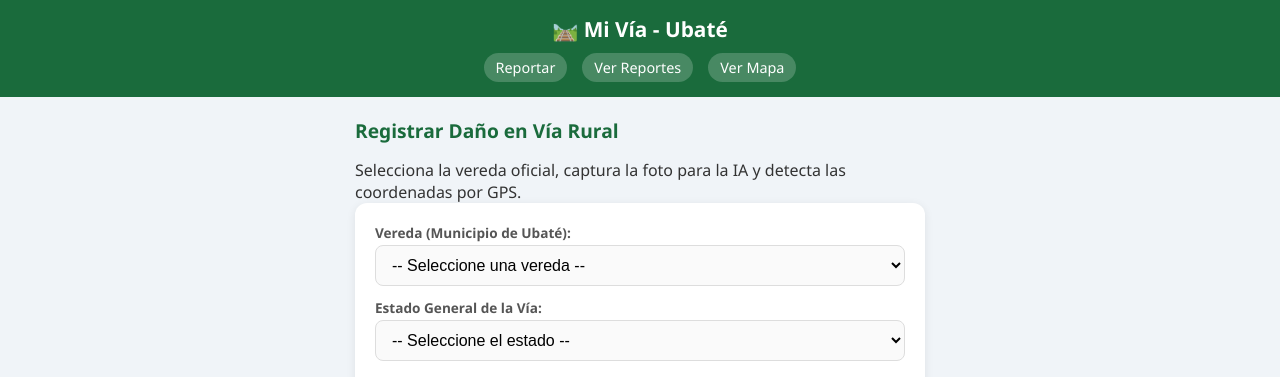
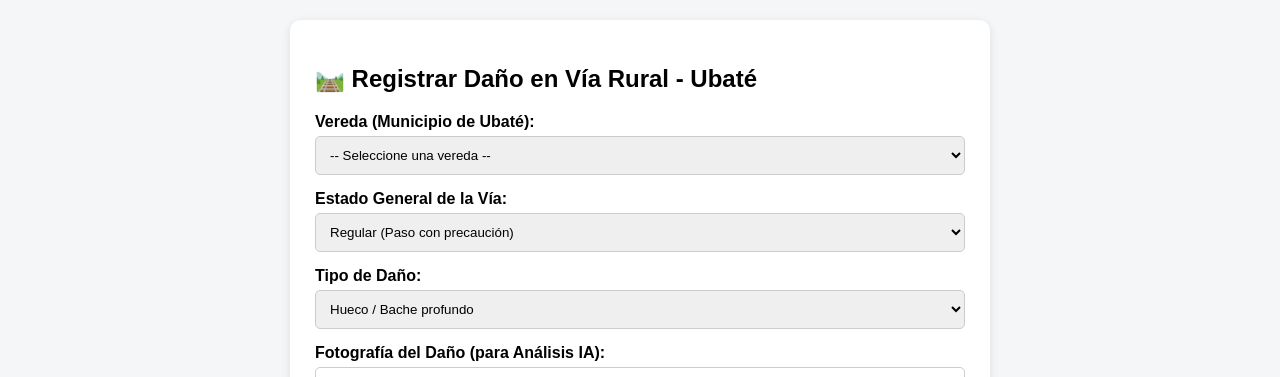
Before and after one commit to DIEGOF-LGTM/proyecto-vias-rurales, a Flask app: page / in a window 1280 px wide. Shown: the top 377 px of the page. Run offline with Flask 3, Linux system fonts and the light colour scheme.

Commit message:
Agregar selector de mapa interactivo y correccion de ruta /reportar

```diff
--- a/app.py
+++ b/app.py
@@ -8,40 +8,29 @@ import database
 
 app = Flask(__name__)
 
-# Configuración de carpeta de imágenes
 UPLOAD_FOLDER = os.path.join('static', 'uploads')
 app.config['UPLOAD_FOLDER'] = UPLOAD_FOLDER
 os.makedirs(UPLOAD_FOLDER, exist_ok=True)
 
-# Inicializar base de datos
 database.init_db()
 
 def analizar_imagen_danio(ruta_imagen):
-    """
-    Análisis básico con OpenCV: mide bordes y severidad de textura
-    """
     try:
         img = cv2.imread(ruta_imagen)
         if img is None:
-            return "No analizado"
-
-        # Convertir a escala de grises y aplicar deteccion de bordes Canny
+            return "Sin imagen válida"
         gray = cv2.cvtColor(img, cv2.COLOR_BGR2GRAY)
         edges = cv2.Canny(gray, 100, 200)
-
-        # Calcular porcentaje de bordes/grietas detectados
-        total_pixels = edges.size
-        edge_pixels = np.count_nonzero(edges)
-        porcentaje_dano = (edge_pixels / total_pixels) * 100
+        porcentaje_dano = (np.count_nonzero(edges) / edges.size) * 100
 
         if porcentaje_dano > 12.0:
-            return f"IA: Daño Severo/Crítico ({porcentaje_dano:.1f}% textura)"
+            return f"IA: Daño Severo ({porcentaje_dano:.1f}% textura)"
         elif porcentaje_dano > 5.0:
             return f"IA: Daño Moderado ({porcentaje_dano:.1f}% textura)"
         else:
-            return f"IA: Daño Menor / Vía Estable ({porcentaje_dano:.1f}% textura)"
-    except Exception as e:
-        return "IA: Error procesando imagen"
+            return f"IA: Daño Menor / Leve ({porcentaje_dano:.1f}% textura)"
+    except Exception:
+        return "IA: No analizado"
 
 @app.route('/')
 def index():
@@ -53,29 +42,24 @@ def reportar():
     estado = request.form.get('estado')
     dano = request.form.get('dano')
     descripcion = request.form.get('descripcion', '')
-    latitud = request.form.get('latitud')
-    longitud = request.form.get('longitud')
+    latitud = request.form.get('latitud', '5.3081')
+    longitud = request.form.get('longitud', '-73.8143')
     fecha = datetime.now().strftime('%Y-%m-%d %H:%M:%S')
 
-    # Procesar imagen subida
     foto = request.files.get('foto')
     nombre_foto = "sin_foto.jpg"
-    ia_evaluacion = "Sin imagen adjunta"
+    ia_evaluacion = "Sin foto adjunta"
 
     if foto and foto.filename != '':
         filename = secure_filename(f"{datetime.now().strftime('%Y%m%d_%H%M%S')}_{foto.filename}")
         ruta_guardado = os.path.join(app.config['UPLOAD_FOLDER'], filename)
         foto.save(ruta_guardado)
         nombre_foto = filename
-
-        # Analizar con OpenCV
         ia_evaluacion = analizar_imagen_danio(ruta_guardado)
 
-    # Guardar en SQLite
     database.guardar_reporte(
         via, estado, dano, descripcion,
-        float(latitud) if latitud else 0.0,
-        float(longitud) if longitud else 0.0,
+        float(latitud), float(longitud),
         fecha, nombre_foto, ia_evaluacion
     )
 
--- a/templates/index.html
+++ b/templates/index.html
@@ -3,32 +3,26 @@
 <head>
     <meta charset="UTF-8">
     <meta name="viewport" content="width=device-width, initial-scale=1.0">
-    <title>Mi Vía - Reportar Daño</title>
-    <link rel="stylesheet" href="{{ url_for('static', filename='style.css') }}">
+    <title>Mi Vía - Ubaté</title>
+    <link rel="stylesheet" href="https://unpkg.com/leaflet@1.9.4/dist/leaflet.css" />
+    <style>
+        body { font-family: Arial, sans-serif; margin: 20px; background: #f4f6f8; }
+        .container { max-width: 650px; margin: auto; background: white; padding: 25px; border-radius: 10px; box-shadow: 0 2px 8px rgba(0,0,0,0.1); }
+        .campo { margin-bottom: 15px; }
+        label { font-weight: bold; display: block; margin-bottom: 5px; }
+        select, input, textarea, button { width: 100%; padding: 10px; border-radius: 5px; border: 1px solid #ccc; box-sizing: border-box; }
+        button { background: #2e7d32; color: white; border: none; font-weight: bold; cursor: pointer; margin-top: 10px; }
+        button:hover { background: #1b5e20; }
+        .btn-gps { background: #0277bd; }
+        .btn-gps:hover { background: #01579b; }
+        #mapa-selector { height: 250px; border-radius: 8px; margin-top: 8px; }
+    </style>
 </head>
 <body>
+    <div class="container">
+        <h2>🛤️ Registrar Daño en Vía Rural - Ubaté</h2>
+        <form action="/reportar" method="POST" enctype="multipart/form-data">
 
-    <header class="navbar">
-        <h1>🛤️ Mi Vía - Ubaté</h1>
-        <nav>
-            <a href="/" class="btn-nav active">Reportar</a>
-            <a href="/reportes" class="btn-nav">Ver Reportes</a>
-            <a href="/mapa" class="btn-nav">Ver Mapa</a>
-        </nav>
-    </header>
-
-    <main class="container">
-        <section class="card-form">
-            <h2>Registrar Daño en Vía Rural</h2>
-            <p class="subtitle">Selecciona la vereda oficial, captura la foto para la IA y detecta las coordenadas por GPS.</p>
-
-            {% if error %}
-                <div class="alert alert-error">❌ {{ error }}</div>
-            {% endif %}
-
-            <form action="/reportar" method="POST" enctype="multipart/form-data" class="formulario-via">
-
-                <!-- Selector de Veredas Oficiales de Ubaté -->
             <div class="campo">
                 <label for="via">Vereda (Municipio de Ubaté):</label>
                 <select name="via" id="via" required>
@@ -45,23 +39,19 @@
                 </select>
             </div>
 
-                <!-- Estado de la vía -->
             <div class="campo">
                 <label for="estado">Estado General de la Vía:</label>
                 <select name="estado" id="estado" required>
-                        <option value="">-- Seleccione el estado --</option>
                     <option value="Bueno">Bueno (Transitable)</option>
-                        <option value="Regular">Regular (Paso con precaución)</option>
+                    <option value="Regular" selected>Regular (Paso con precaución)</option>
                     <option value="Malo">Malo (Dificultad alta)</option>
-                        <option value="Critico">Crítico (Paso restringido/cerrado)</option>
+                    <option value="Critico">Crítico (Paso restringido)</option>
                 </select>
             </div>
 
-                <!-- Tipos de Daño -->
             <div class="campo">
-                    <label for="dano">Tipo de Daño Específico:</label>
+                <label for="dano">Tipo de Daño:</label>
                 <select name="dano" id="dano" required>
-                        <option value="">-- Seleccione el tipo de daño --</option>
                     <option value="Hueco / Bache profundo">Hueco / Bache profundo</option>
                     <option value="Grietas / Fisuras">Grietas / Fisuras</option>
                     <option value="Pérdida de banca">Pérdida de banca</option>
@@ -73,68 +63,64 @@
                 </select>
             </div>
 
-                <!-- Cargar Foto -->
             <div class="campo">
-                    <label for="foto">Fotografía del Daño (Análisis de visión IA):</label>
-                    <input type="file" name="foto" id="foto" accept="image/*" capture="environment" onchange="previewImage(event)">
-                    <div id="preview-box" class="preview-box" style="display:none;">
-                        <img id="img-preview" src="#" alt="Previsualización">
-                    </div>
+                <label for="foto">Fotografía del Daño (para Análisis IA):</label>
+                <input type="file" name="foto" id="foto" accept="image/*">
             </div>
 
-                <!-- Ubicación por GPS -->
             <div class="campo">
-                    <label>Ubicación Geográfica (GPS):</label>
-                    <button type="button" onclick="obtenerUbicacion()" class="btn-gps">📍 Usar mi ubicación actual</button>
-                    <p id="status-gps" class="status-gps"></p>
+                <label>Ubicación del Daño:</label>
+                <button type="button" onclick="obtenerGPS()" class="btn-gps">📍 Usar mi ubicación actual (GPS)</button>
+                <p style="font-size: 0.85em; color: #555; margin: 5px 0;">O haz clic en el mapa para marcar el punto exacto:</p>
+                <div id="mapa-selector"></div>
             </div>
 
-                <input type="hidden" name="latitud" id="latitud" required>
-                <input type="hidden" name="longitud" id="longitud" required>
+            <input type="hidden" name="latitud" id="latitud" value="5.3081" required>
+            <input type="hidden" name="longitud" id="longitud" value="-73.8143" required>
 
             <div class="campo">
                 <label for="descripcion">Descripción detallada:</label>
-                    <textarea name="descripcion" id="descripcion" rows="3" placeholder="Describe puntos de referencia o detalles adicionales..."></textarea>
+                <textarea name="descripcion" id="descripcion" rows="3" placeholder="Puntos de referencia o detalles del problema..."></textarea>
             </div>
 
-                <button type="submit" class="btn-guardar">Guardar Reporte</button>
+            <button type="submit">Guardar Reporte</button>
         </form>
-        </section>
-    </main>
+    </div>
 
+    <script src="https://unpkg.com/leaflet@1.9.4/dist/leaflet.js"></script>
     <script>
-    function obtenerUbicacion() {
-        const status = document.getElementById('status-gps');
-        if (!navigator.geolocation) {
-            status.textContent = 'La geolocalización no es soportada por tu dispositivo';
-            status.style.color = 'red';
-            return;
-        }
-        status.textContent = 'Obteniendo coordenadas GPS de Ubaté...';
-        status.style.color = '#0066cc';
+        // Inicializar mapa centrado en Ubaté
+        const map = L.map('mapa-selector').setView([5.3081, -73.8143], 13);
+        L.tileLayer('https://{s}.tile.openstreetmap.org/{z}/{x}/{y}.png', {
+            attribution: '© OpenStreetMap'
+        }).addTo(map);
 
-        navigator.geolocation.getCurrentPosition(
-            (position) => {
-                document.getElementById('latitud').value = position.coords.latitude;
-                document.getElementById('longitud').value = position.coords.longitude;
-                status.textContent = `📍 Ubicación fijada: Lat ${position.coords.latitude.toFixed(5)}, Lon ${position.coords.longitude.toFixed(5)}`;
-                status.style.color = '#2e7d32';
-            },
-            (err) => {
-                status.textContent = '⚠️ No se pudo obtener la ubicación. Ingresa coordenadas o habilita el GPS.';
-                status.style.color = '#c62828';
-            },
-            { enableHighAccuracy: true, timeout: 10000 }
-        );
+        let marker = L.marker([5.3081, -73.8143], {draggable: true}).addTo(map);
+
+        function actualizarCoordenadas(lat, lng) {
+            document.getElementById('latitud').value = lat;
+            document.getElementById('longitud').value = lng;
         }
 
-    function previewImage(event) {
-        const previewBox = document.getElementById('preview-box');
-        const img = document.getElementById('img-preview');
-        const file = event.target.files[0];
-        if (file) {
-            img.src = URL.createObjectURL(file);
-            previewBox.style.display = 'block';
+        map.on('click', function(e) {
+            marker.setLatLng(e.latlng);
+            actualizarCoordenadas(e.latlng.lat, e.latlng.lng);
+        });
+
+        marker.on('dragend', function(e) {
+            const position = marker.getLatLng();
+            actualizarCoordenadas(position.lat, position.lng);
+        });
+
+        function obtenerGPS() {
+            if (navigator.geolocation) {
+                navigator.geolocation.getCurrentPosition((pos) => {
+                    const lat = pos.coords.latitude;
+                    const lng = pos.coords.longitude;
+                    map.setView([lat, lng], 15);
+                    marker.setLatLng([lat, lng]);
+                    actualizarCoordenadas(lat, lng);
+                });
             }
         }
     </script>
```
Also changed, not shown: 1 other file. Lines whose indentation alone changed are shown as unchanged.
